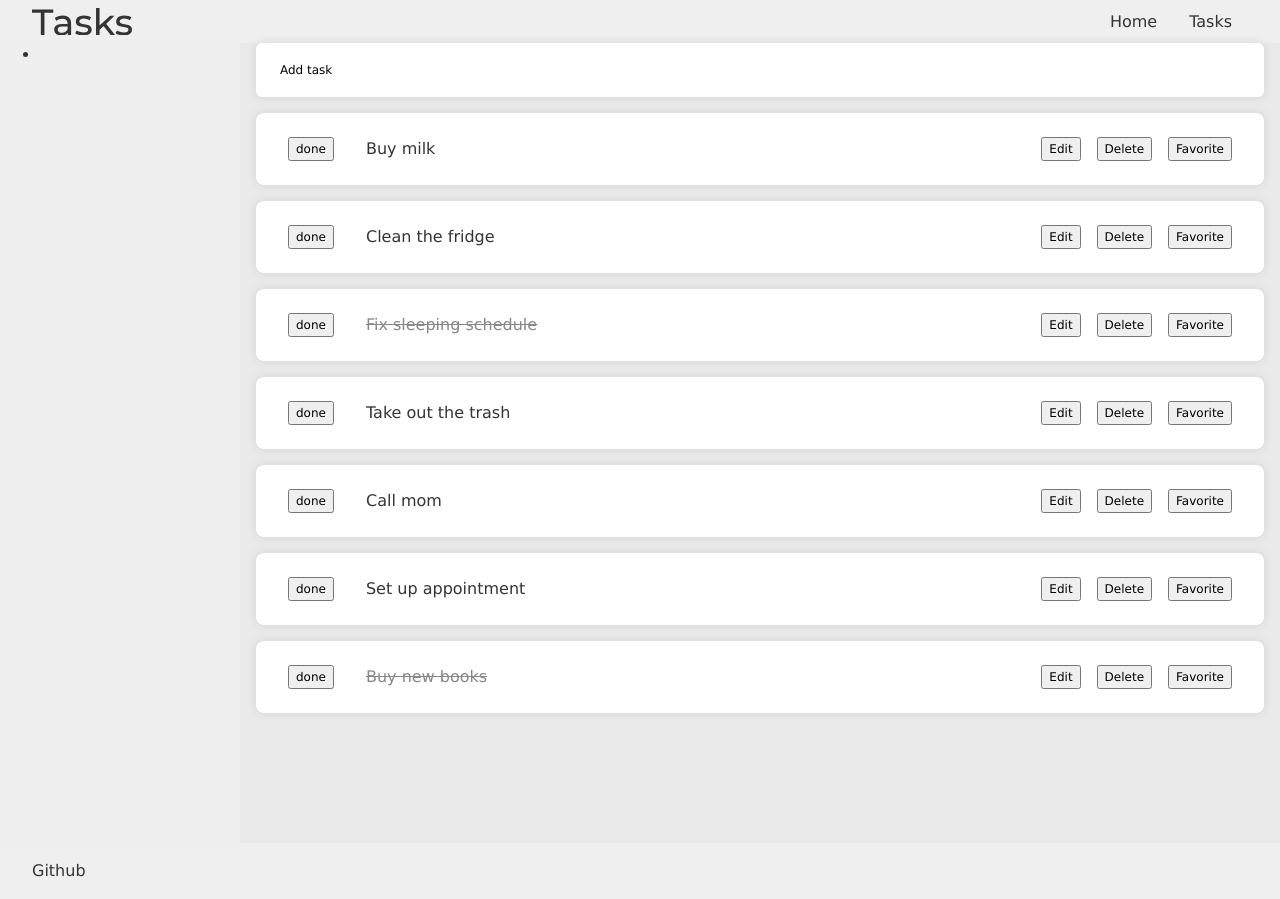
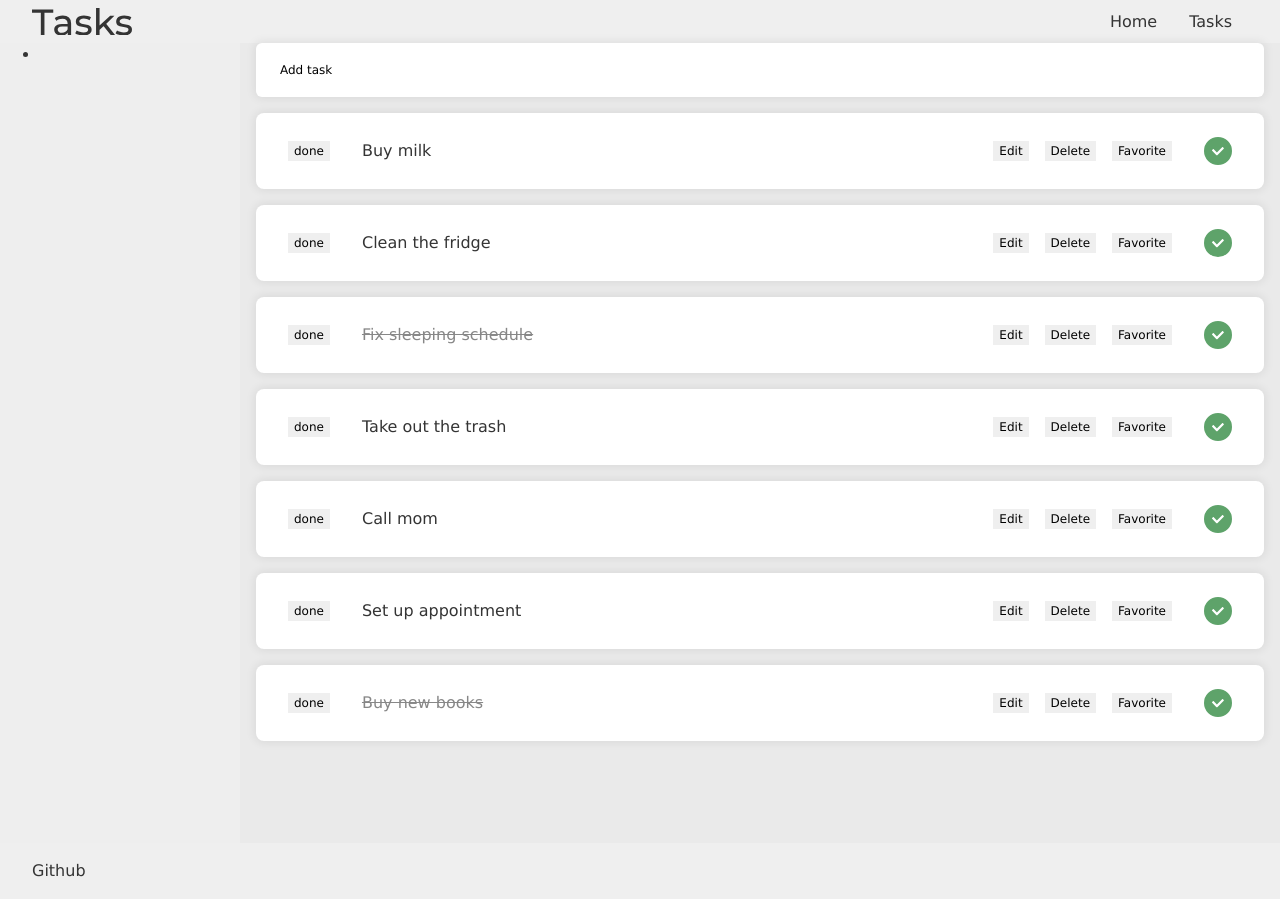
Before and after one commit to arthur-tsutiya/aplicacao-de-tarefas, a React (Create React App) app: page /tasks in a window 1280 px wide. Built offline with nearby package versions, Linux system fonts and the light colour scheme.

Commit message:
Add a checkmark component

```diff
--- /dev/null
+++ b/src/components/CheckmarkButton.css
@@ -0,0 +1,39 @@
+.checkmark-btn {
+    border: .125em solid #333;
+    width: 1.75em;
+    aspect-ratio: 1/1;
+    font-size: initial;
+    border-radius: 50%;
+    background-color: #00000000;
+}
+
+.checkmark-btn:hover {
+    background-color: #00000011;
+}
+
+.checkmark-btn:active {
+    background-color: #00000022;
+}
+
+.checkmark-btn .checkmark {
+    fill: #00000000;
+}
+
+.checkmark-btn.checked {
+    background-color: var(--green-pastel-1);
+    border-color: var(--green-pastel-1);
+}
+
+.checkmark-btn:hover.checked {
+    background-color: var(--green-pastel-2);
+    border-color: var(--green-pastel-2);
+}
+
+.checkmark-btn:active.checked {
+    background-color: var(--green-pastel-3);
+    border-color: var(--green-pastel-3);
+}
+
+.checkmark-btn.checked .checkmark {
+    fill: #fff;
+}
--- /dev/null
+++ b/src/components/CheckmarkButton.js
@@ -0,0 +1,21 @@
+import './CheckmarkButton.css';
+
+export default function CheckmarkButton({ checked }) {
+
+    let className = "checkmark-btn center";
+
+    if (checked) {
+        className += " checked";
+    }
+
+    return (
+        <button className={className}>
+            <svg
+            viewBox="0 0 72 51"
+            xmlns="http://www.w3.org/2000/svg">
+                <path className="checkmark"
+                d="M 63.381635,0 C 62.475899,-7.071057e-7 61.569798,0.34699356 60.875776,1.0410153 L 29.326948,32.589843 10.432416,13.697265 c -1.3109298,-1.31093 -3.4214911,-1.31093 -4.7324211,0 l -4.71679677,4.716797 c -1.31093072,1.310931 -1.31093072,3.421492 -7.1e-7,4.732422 l 21.40039058,21.398437 4.437501,4.437501 0.138671,0.138671 c 1.31093,1.31093 3.421492,1.310931 4.732422,0 L 31.813276,49 36.408979,44.406249 70.324995,10.490234 c 1.388043,-1.3880437 1.388043,-3.6236749 0,-5.0117184 L 65.887494,1.0410153 C 65.193473,0.34699356 64.287371,0 63.381635,0 Z" />
+            </svg>
+        </button>
+    );
+}
--- a/src/components/Task.js
+++ b/src/components/Task.js
@@ -1,4 +1,5 @@
 import './Task.css';
+import CheckmarkButton from './CheckmarkButton.js';
 
 export default function Task({task, onTaskToggle, onEditClick, onTaskDelete, onTaskImportanceToggle}) {
 
@@ -19,6 +20,7 @@ export default function Task({task, onTaskToggle, onEditClick, onTaskDelete, onT
                 <button onClick={() => onTaskDelete(task.id)}>Delete</button>
                 <button className="btn-important-task" onClick={() => onTaskImportanceToggle(task.id)}>Favorite</button>
             </div>
+            <CheckmarkButton checked="true"/>
         </li>
     );
 }
--- a/src/components/TasksView.js
+++ b/src/components/TasksView.js
@@ -20,7 +20,7 @@ export default function TasksView({tasks, onTaskToggle, onTaskChange, onTaskDele
       if (task.important) {
         importantTasks.push(element);
       } else {
-        regularTasks.push(<Task key={task.id} task={task} onTaskToggle={onTaskToggle} onEditClick={editTask} onTaskDelete={onTaskDelete} onTaskImportanceToggle={onTaskImportanceToggle}/>);
+        regularTasks.push(element);
       }
     });
 
--- a/src/index.css
+++ b/src/index.css
@@ -2,6 +2,9 @@
     --font-color-1: #343434;
     --font-color-light: #565656;
     --font-color-lighter: #878787;
+    --green-pastel-1: #5ea36a;
+    --green-pastel-2: #499657;
+    --green-pastel-3: #348844;
 }
 
 h1,h2,h3,h4,h5,h6 {
@@ -31,6 +34,17 @@ p, ul, li {
 
 button {
     margin: 0;
+    border: 0;
     font: inherit;
     font-size: .75em;
 }
+
+.btn-medium {
+    padding: .5em .1em;
+}
+
+.center {
+    display: flex;
+    align-items: center;
+    justify-content: center;
+}
```
Also changed, not shown: src/components/TasksView.css (line endings or trailing spaces).
